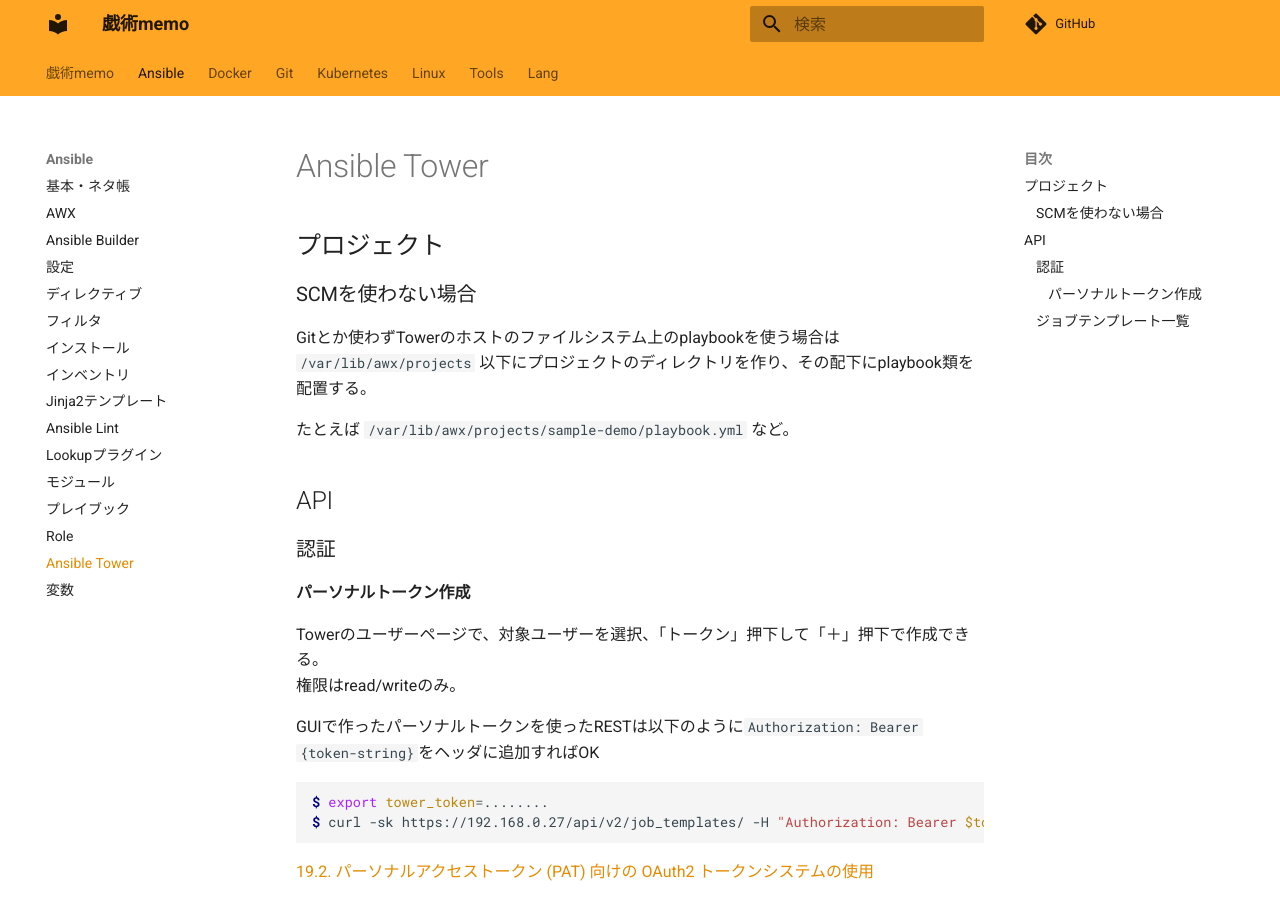
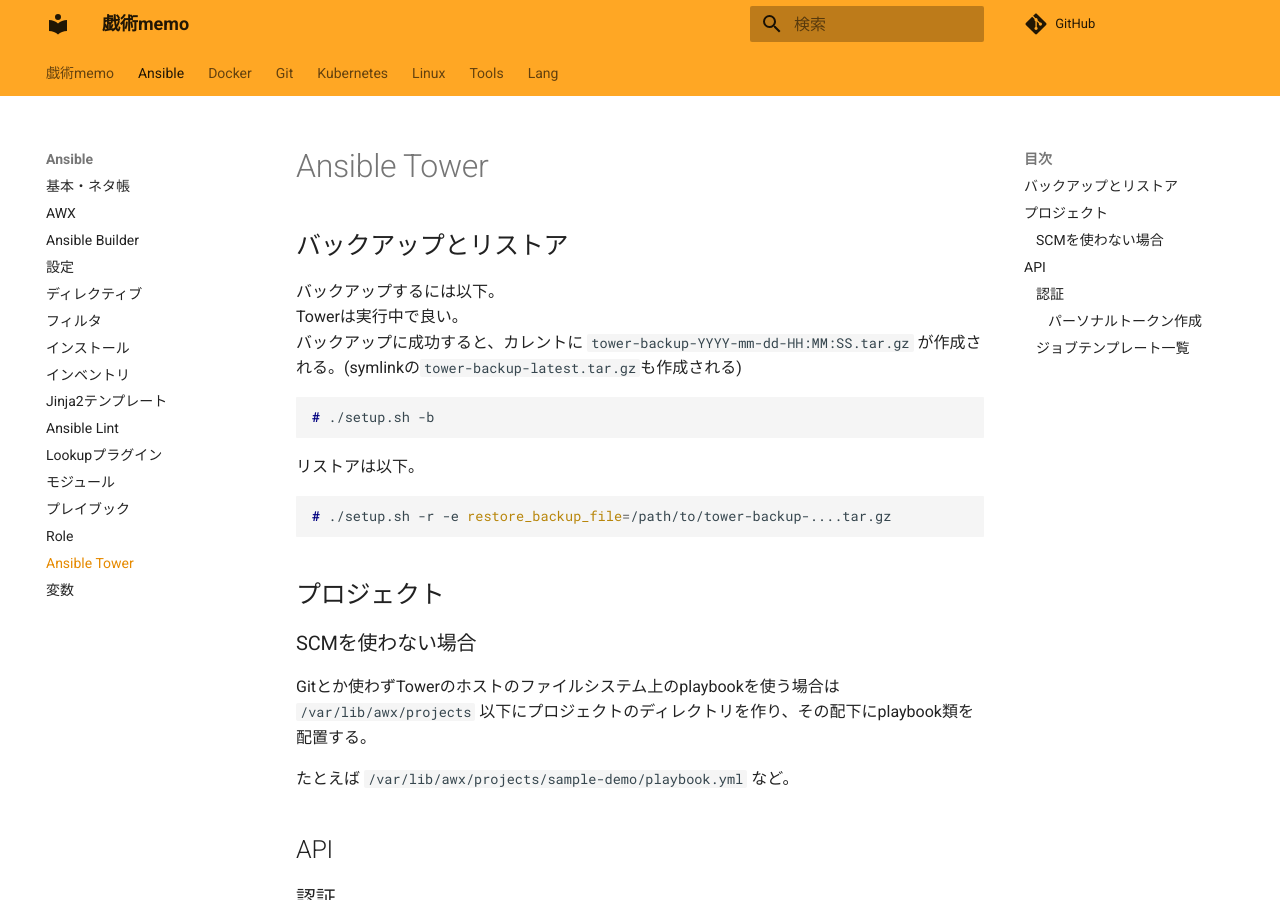
Before and after one commit to zaki-lknr/docs, an MkDocs documentation site: the page built from docs/Ansible/tower.md, in a window 1280 px wide and 900 px high. Built offline with MkDocs 1.6.1 and Material for MkDocs 9.7.7, drawn with Linux system fonts in a browser that asks for light colours; comment, search, counter and statistics services are not loaded.

Commit message:
add: ansible/tower: バックアップとリストア

````diff
--- a/docs/Ansible/tower.md
+++ b/docs/Ansible/tower.md
@@ -1,4 +1,20 @@
 # Ansible Tower
+
+## バックアップとリストア
+
+バックアップするには以下。
+Towerは実行中で良い。
+バックアップに成功すると、カレントに ` tower-backup-YYYY-mm-dd-HH:MM:SS.tar.gz` が作成される。(symlinkの`tower-backup-latest.tar.gz`も作成される)
+
+```console
+# ./setup.sh -b
+```
+
+リストアは以下。
+
+```console
+# ./setup.sh -r -e restore_backup_file=/path/to/tower-backup-....tar.gz
+```
 
 ## プロジェクト
 
````
